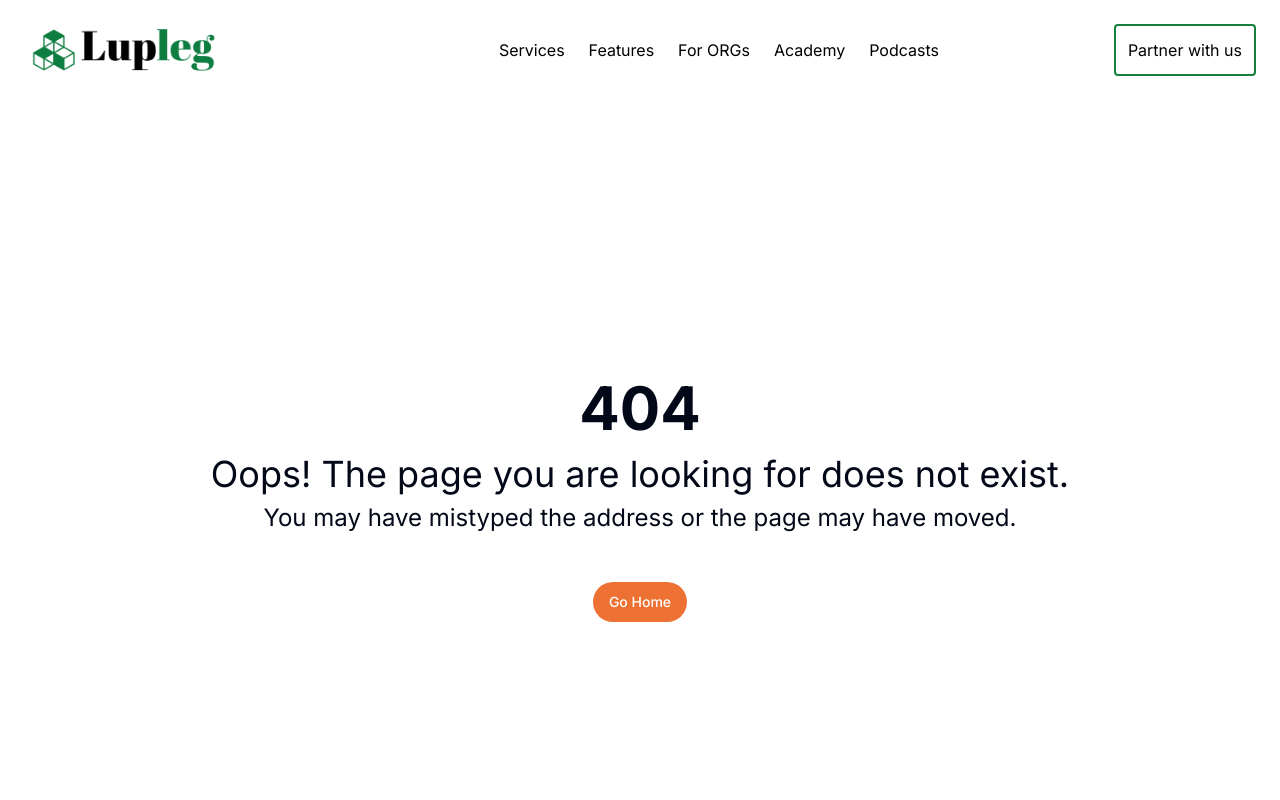
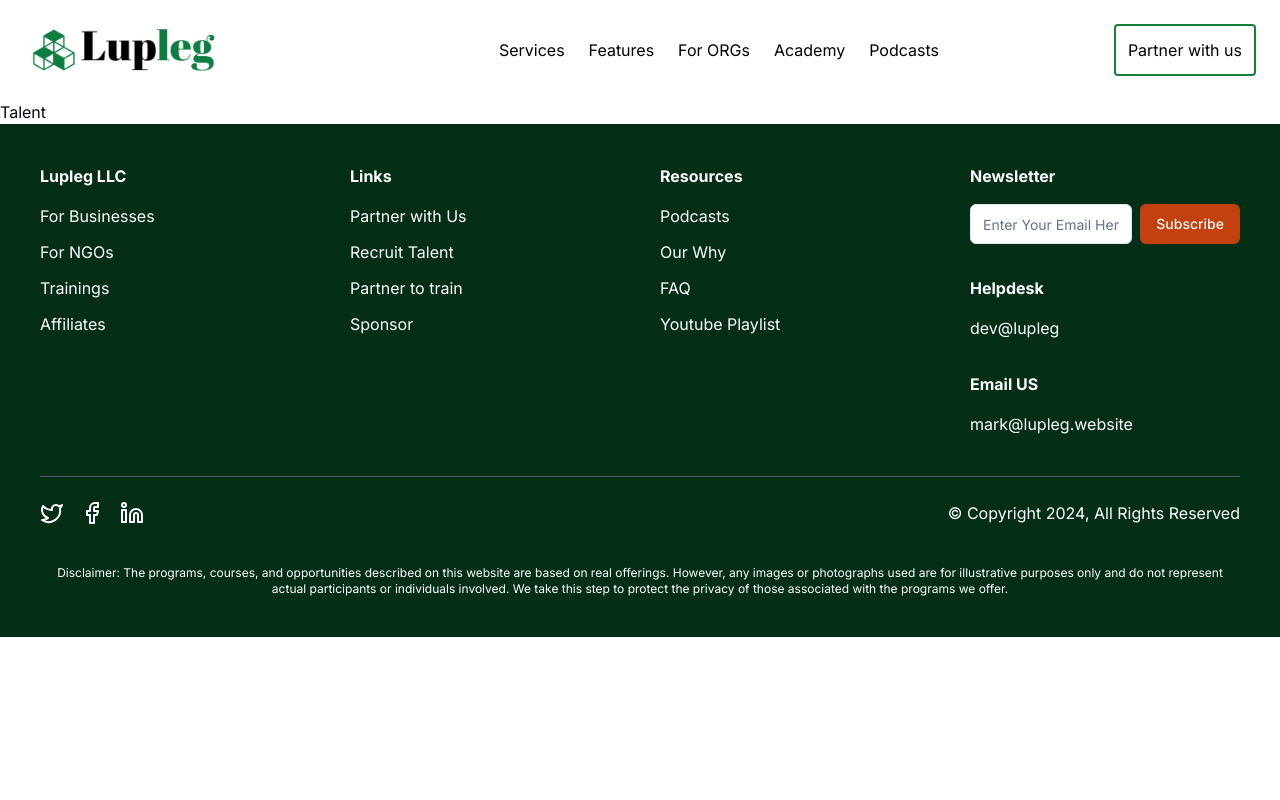
Before and after one commit to marksikaundi/Lupleg, a Next.js app: page /talent in a window 1280 px wide. Before the commit this address had no page. Shown: the top 800 px of the page. Built offline with nearby package versions, Linux system fonts and the light colour scheme.

Commit message:
created templates

```diff
--- /dev/null
+++ b/app/(programes)/talent/page.jsx
@@ -0,0 +1,9 @@
+import React from 'react'
+
+function Talent() {
+  return (
+    <div>Talent</div>
+  )
+}
+
+export default Talent
--- /dev/null
+++ b/app/(programes)/train/page.jsx
@@ -0,0 +1,9 @@
+import React from 'react'
+
+function Team() {
+  return (
+    <div>Team</div>
+  )
+}
+
+export default Team
--- a/components/Footer.jsx
+++ b/components/Footer.jsx
@@ -30,10 +30,10 @@ export default function Footer() {
               <Link href="partner">Partner with Us</Link>
             </li>
             <li>
-              <Link href="#">Recruit Talent</Link>
+              <Link href="talent">Recruit Talent</Link>
             </li>
             <li>
-              <Link href="#">Partner to train</Link>
+              <Link href="train">Partner to train</Link>
             </li>
             <li>
               <Link href="sponsor">Sponsor</Link>
```
